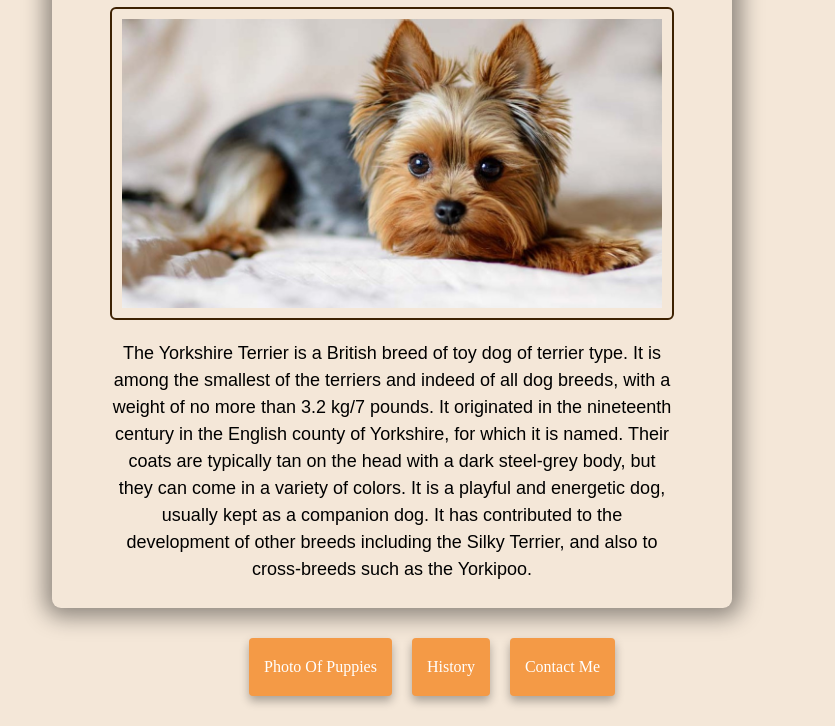
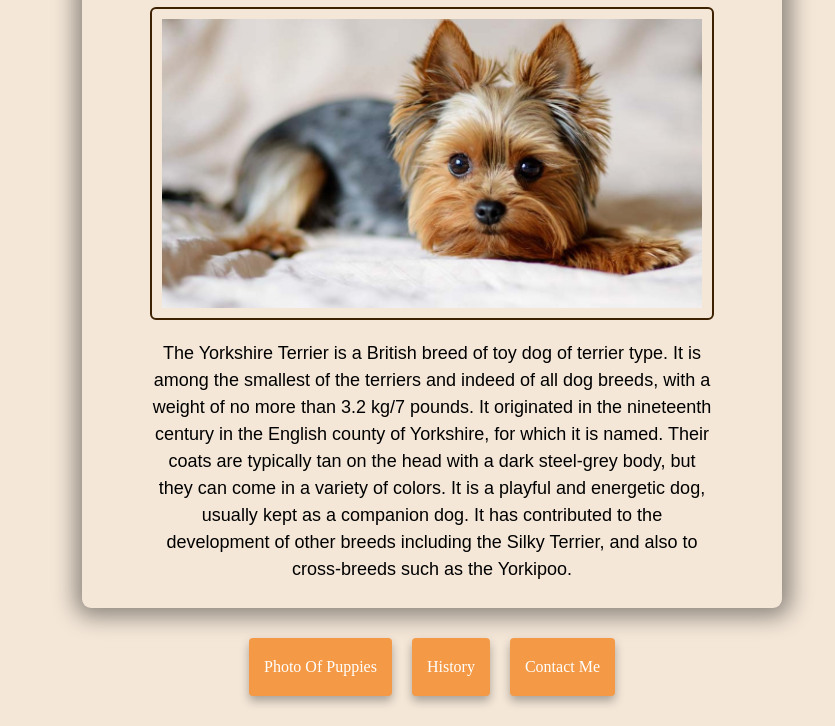
Before and after one commit to Irenkawww/My-dog, a plain HTML site: page index.html in a window 1280 px wide. Shown: the part 98-824 px from the top of the page, without its empty margins (208-1043 px from the left). Drawn offline with Linux system fonts and the light colour scheme.

Commit message:
Update style.css

```diff
--- a/src/style.css
+++ b/src/style.css
@@ -23,8 +23,8 @@ p {
 }
 .container {
     box-shadow: 1px 1px 22px 8px rgba(0, 0, 0, 0.42);
-    margin: 20px 20px;
-    padding: 5px 40px;
+    margin: 20px 50px;
+    padding: 5px 50px;
     color: #000;
     max-width: 600px;
     border-radius: 9px;
```
